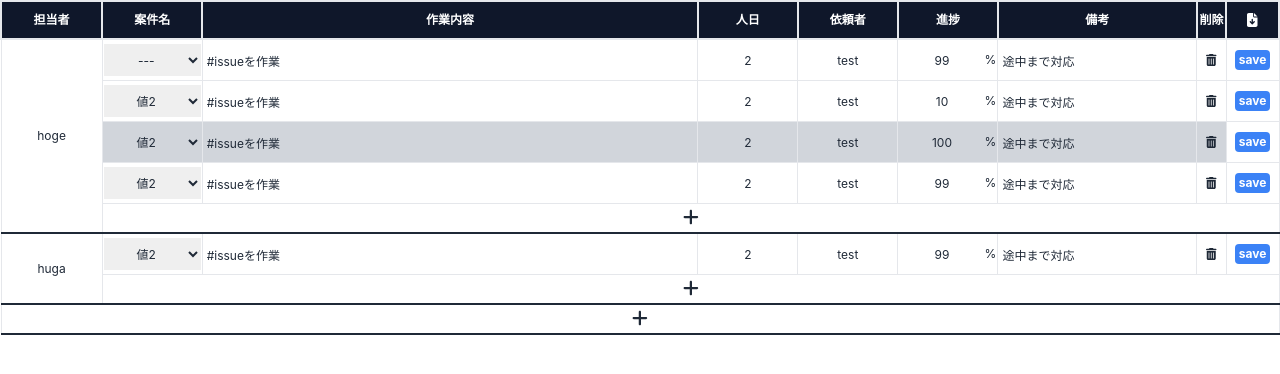
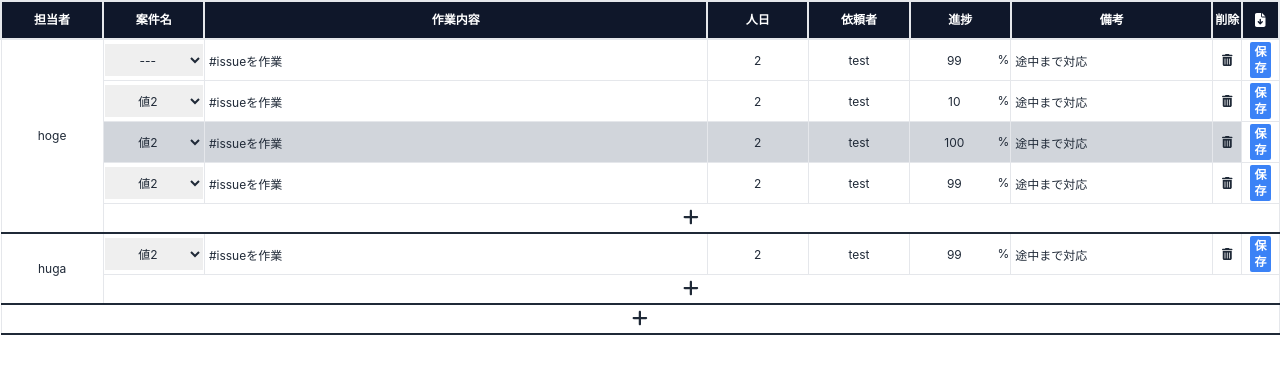
Before and after one commit to Kiyofumi-asada/task-progress-content, a React (Create React App) app in the folder client/: page / in a window 1280 px wide. Shown: the top 374 px of the page. Built offline with nearby package versions, Linux system fonts and the light colour scheme.

Commit message:
データ追加機能の実装

```diff
--- a/client/src/presentation/components/block/content.tsx
+++ b/client/src/presentation/components/block/content.tsx
@@ -1,15 +1,15 @@
 import React, { useEffect } from 'react';
+import { useDispatch, useSelector } from 'react-redux';
 import TableHeader from './table-header';
 import TableBody from './table-body';
 import { headerData } from '../../helper/table';
-import { useDispatch, useSelector } from 'react-redux';
 import { selectTaskList } from '../../../redux/slice';
 import { fetchTaskList } from '../../../api';
 
 const Content: React.FC = () => {
   //react,redux
+  const dispatch = useDispatch();
   const taskDataList = useSelector(selectTaskList);
-  const dispatch = useDispatch();
   //dispatch
   /**
    * get api call
--- a/client/src/presentation/components/block/table-body.tsx
+++ b/client/src/presentation/components/block/table-body.tsx
@@ -1,15 +1,32 @@
-import React, { useState } from 'react';
+import React from 'react';
+import { useDispatch } from 'react-redux';
 import { FontAwesomeIcon } from '@fortawesome/react-fontawesome';
 import { faPlus } from '@fortawesome/free-solid-svg-icons';
-import { TTaskList } from '../../../types/table';
-import { useDispatch } from 'react-redux';
+import { TRequestData, TTaskList } from '../../../types/table';
 import TableRow from './table-row';
+import { postTaskData } from '../../../api';
+import { initialCreateNewRowData } from '../../helper/table';
 
 type TProps = {
   dataList: TTaskList;
 };
 
 const TableBody: React.FC<TProps> = ({ dataList }) => {
+  //react,redux
+  const dispatch = useDispatch();
+  //function
+  /**
+   * post api call
+   */
+  const handleCreateNewRow = (dataList: TTaskList) => {
+    const body: TRequestData = {
+      ...initialCreateNewRowData,
+      userId: dataList.userId,
+      userName: dataList.userName,
+    };
+    dispatch(postTaskData(body) as any);
+  };
+
   return (
     <tbody>
       {dataList.progressData?.map((data, idx) => (
@@ -17,10 +34,9 @@ const TableBody: React.FC<TProps> = ({ dataList }) => {
           <TableRow dataList={dataList} data={data} idx={idx} />
         </tr>
       ))}
-
       <tr className="border-b-2 border-b-gray-800">
         <td colSpan={9} className="flex-none border py-0 text-center text-lg hover:bg-gray-100">
-          <div className=" cursor-pointer">
+          <div className=" cursor-pointer" onClick={() => handleCreateNewRow(dataList)}>
             <FontAwesomeIcon icon={faPlus} />
           </div>
         </td>
--- a/client/src/presentation/components/block/table-header.tsx
+++ b/client/src/presentation/components/block/table-header.tsx
@@ -12,7 +12,7 @@ type TProps = {
 };
 
 const TableHeader: React.FC<TProps> = ({ headerData, dataList }) => {
-  //prop
+  //variable
   const pair = headerData.map((header) => Object.values(header) as any);
   const header = fromPairs(pair) as any;
   const today = format(new Date(), 'yyyyMMdd');
--- a/client/src/presentation/components/block/table-row.tsx
+++ b/client/src/presentation/components/block/table-row.tsx
@@ -2,9 +2,8 @@ import React, { useState } from 'react';
 import { useDispatch } from 'react-redux';
 import { FontAwesomeIcon } from '@fortawesome/react-fontawesome';
 import { faTrashCan } from '@fortawesome/free-solid-svg-icons';
-import { TDeleteRequestData, TProgressData, TSaveRequestData, TTaskList } from '../../../types/table';
-import { deleteTaskData, postTaskData, putTaskData } from '../../../api';
-import toast from 'react-hot-toast';
+import { TDeleteRequestData, TProgressData, TRequestData, TTaskList } from '../../../types/table';
+import { deleteTaskData, putTaskData } from '../../../api';
 
 type TProps = {
   dataList: TTaskList;
@@ -18,7 +17,7 @@ const TableRow: React.FC<TProps> = ({ dataList, data, idx }) => {
   const [selectOptionId, setSelectOptionId] = useState<number>(-1);
   const [progressOnFocus, setProgressOnFocus] = useState<boolean>(false);
   const [isCreate, setIsCreate] = useState<boolean>(false);
-  //prop
+  //variable
   const rowSpanCount = dataList.progressData?.length ? dataList.progressData?.length + 1 : 1;
   const isFirstIdx = idx === 0;
   const workContentsRef = React.useRef<HTMLInputElement>(null);
@@ -26,7 +25,7 @@ const TableRow: React.FC<TProps> = ({ dataList, data, idx }) => {
   const requesterRef = React.useRef<HTMLInputElement>(null);
   const progressRef = React.useRef<HTMLInputElement>(null);
   const noteRef = React.useRef<HTMLInputElement>(null);
-  //method
+  //function
   const convertProgress = (progress: number): number => progress * 100;
   const isAchieve = (int: number): boolean => 100 <= convertProgress(int);
   const selectedOption = (id: string) => setSelectOptionId(Number(id));
@@ -34,12 +33,8 @@ const TableRow: React.FC<TProps> = ({ dataList, data, idx }) => {
   /**
    * post & put api call
    */
-
   const handleSave = () => {
-    if (isCreate) {
-      //
-    } else {
-      const body: TSaveRequestData = {
+    const body: TRequestData = {
       userId: dataList.userId,
       userName: dataList.userName,
       progressData: {
@@ -53,7 +48,6 @@ const TableRow: React.FC<TProps> = ({ dataList, data, idx }) => {
       },
     };
     dispatch(putTaskData(body) as any);
-    }
   };
   /**
    * delete api call
@@ -224,8 +218,8 @@ const TableRow: React.FC<TProps> = ({ dataList, data, idx }) => {
       <>
         <td rowSpan={1} className="flex-none border px-2 text-xs">
           <div className="cursor-pointer" onClick={handleSave}>
-            <button className="m-0 inline-block rounded bg-blue-500 px-1 py-0.5 font-bold text-white hover:bg-blue-700">
-              save
+            <button className="inline-block rounded-sm bg-blue-500 px-1 py-0.5 text-xs font-bold text-white hover:bg-blue-700">
+              保存
             </button>
           </div>
         </td>
--- a/client/src/presentation/helper/table.ts
+++ b/client/src/presentation/helper/table.ts
@@ -1,4 +1,4 @@
-import { TTaskListArray } from '../../types/table';
+import { TRequestData, TTaskListArray } from '../../types/table';
 
 // header
 export const headerData = [
@@ -14,6 +14,20 @@ export const headerData = [
 ];
 
 // body
+export const initialCreateNewRowData: TRequestData = {
+  userId: 1,
+  userName: '名前',
+  progressData: {
+    selectedOptionId: -1,
+    workContents: '',
+    manDay: 0,
+    requester: '',
+    progress: 0,
+    note: '',
+  },
+};
+
+//TODO:開発完了後削除
 export const taskListMock: TTaskListArray = [
   {
     userId: 1, //unique
--- a/client/src/types/table.tsx
+++ b/client/src/types/table.tsx
@@ -5,10 +5,8 @@ export type THeaderData = typeof headerData;
 export type TPartialHeaderData = Partial<THeaderData>;
 
 // body
-export type TTaskList = {
-  userId: number;
-  userName: string;
-  progressData?: TProgressData[] | [];
+export type TInitialState = {
+  taskList: TTaskListArray;
 };
 
 export type TProgressData = {
@@ -23,26 +21,28 @@ export type TProgressData = {
   delete?: boolean; //TODO:null or Date??
 };
 
-export type TSaveRequestData = {
+export type TTaskList = {
+  userId: number;
+  userName: string;
+  progressData?: TProgressData[] | [];
+};
+export type TPartialTaskList = Partial<TTaskList>;
+export type TTaskListArray = Array<TTaskList>;
+
+export type TRequestData = {
   userId: number;
   userName: string;
   progressData: {
-    dataId: number;
+    dataId?: number; // dataIdをつける場合はupdate,つけない場合はcreate
     selectedOptionId: number;
-    workContents?: string; //TODO:null許可
-    manDay?: number; //TODO:null許可
-    requester?: string; //TODO:null許可
+    workContents: string;
+    manDay: number;
+    requester: string;
     progress: number;
-    note?: string; //TODO:null許可
+    note: string;
   };
 };
 export type TDeleteRequestData = {
   userId: number;
   dataId: number;
 };
-
-export type TPartialTaskList = Partial<TTaskList>;
-export type TTaskListArray = Array<TTaskList>;
-export type TInitialState = {
-  taskList: TTaskListArray;
-};
```
Lines whose indentation alone changed are shown as unchanged.
